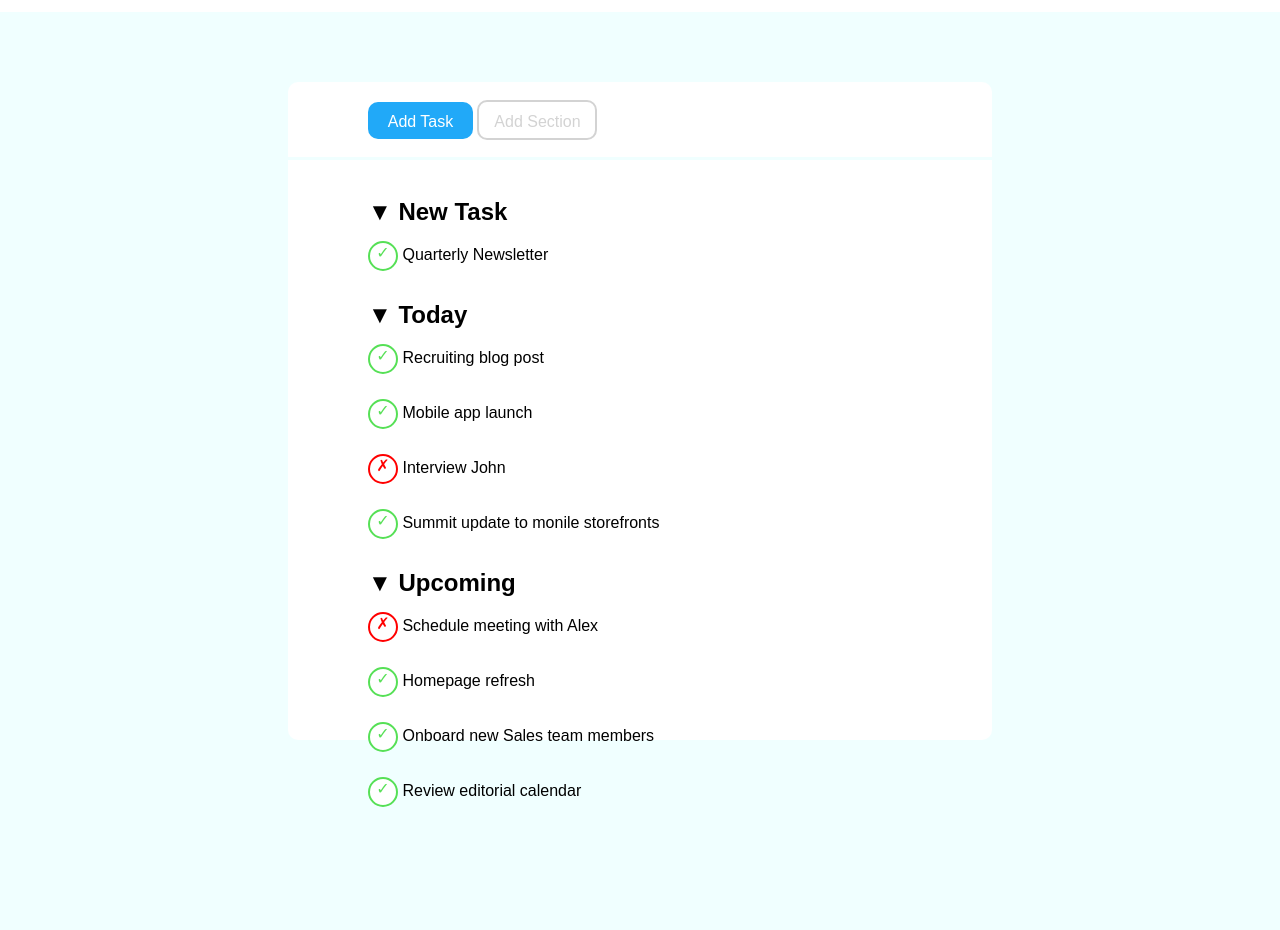
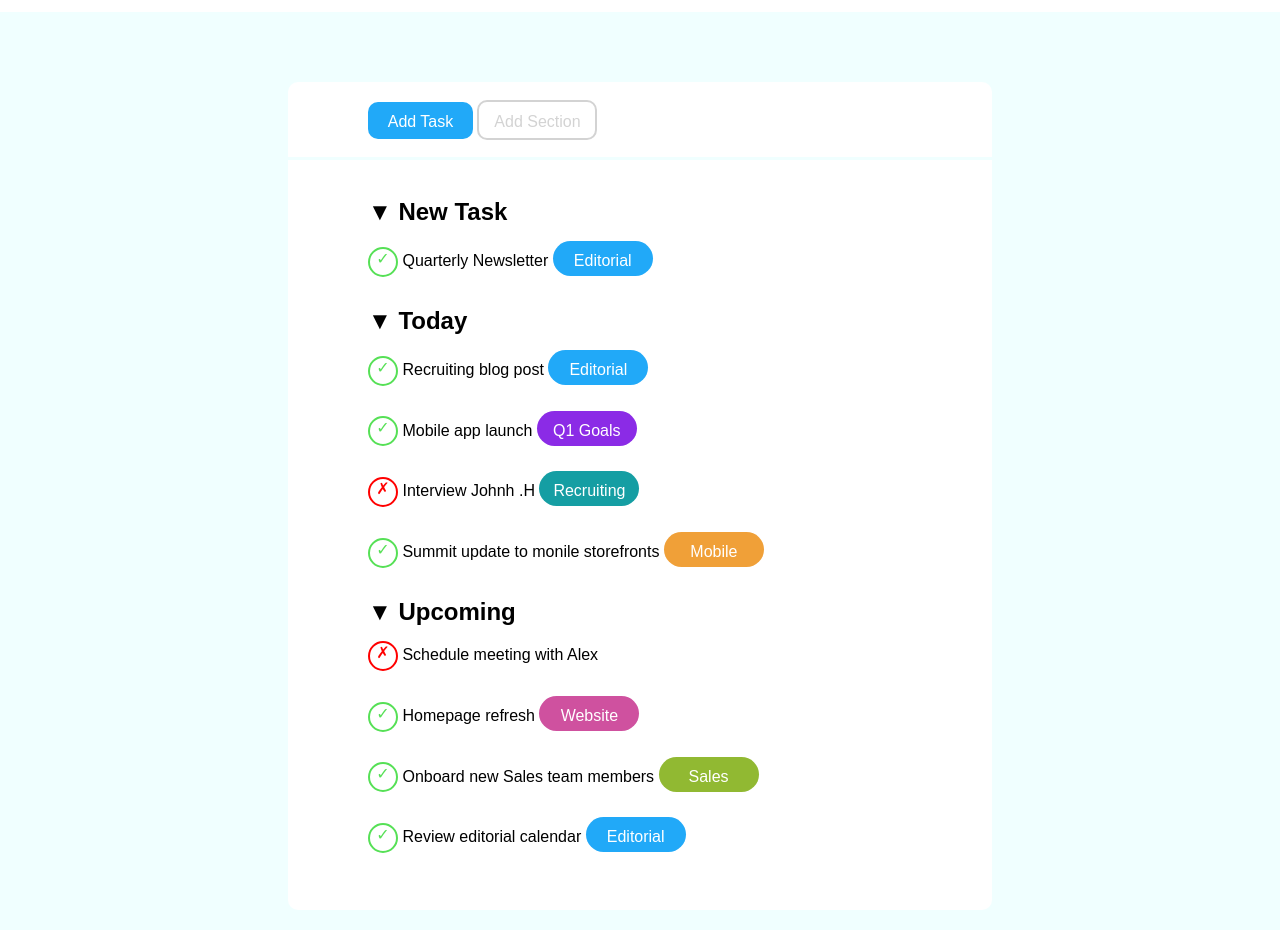
Before and after one commit to DavidC1103/html-css-toboolist, a plain HTML site: page index.html in a window 1280 px wide. Shown: the part 63-993 px from the top of the page. Before the commit the page ends 880 px from the top, so only its background shows below. Drawn offline with Linux system fonts and the light colour scheme.

Commit message:
[fix main] last commit

```diff
--- a/index.html
+++ b/index.html
@@ -27,21 +27,21 @@
     <div class="info">
       <h2>&#9660 New Task</h2>
 
-      <div class="menu"><span class="spunta">&#10003</span> Quarterly Newsletter</div>
+      <div class="menu"><span class="spunta">&#10003</span> Quarterly Newsletter <span class="editorial">Editorial</span></div>
 
       <h2>&#9660 Today</h2>
 
-      <div class="menu"><span class="spunta">&#10003</span> Recruiting blog post</div>
-      <div class="menu"><span class="spunta">&#10003</span> Mobile app launch</div>
-      <div class="menu"><span class="x">&#10007;</span> Interview John</div>
-      <div class="menu"><span class="spunta">&#10003</span> Summit update to monile storefronts</div>
+      <div class="menu"><span class="spunta">&#10003</span> Recruiting blog post <span class="editorial">Editorial</span></div>
+      <div class="menu"><span class="spunta">&#10003</span> Mobile app launch <span class="Q1">Q1 Goals</span></div>
+      <div class="menu"><span class="x">&#10007;</span> Interview Johnh .H <span class="recruiting">Recruiting</span></div>
+      <div class="menu"><span class="spunta">&#10003</span> Summit update to monile storefronts <span class="mobile">Mobile</span></div>
 
       <h2>&#9660 Upcoming</h2>
 
       <div class="menu"><span class="x">&#10007;</span> Schedule meeting with Alex</div>
-      <div class="menu"><span class="spunta">&#10003</span> Homepage refresh</div>
-      <div class="menu"><span class="spunta">&#10003</span> Onboard new Sales team members</div>
-      <div class="menu"><span class="spunta">&#10003</span> Review editorial calendar</div>
+      <div class="menu"><span class="spunta">&#10003</span> Homepage refresh <span class="website">Website</span></div>
+      <div class="menu"><span class="spunta">&#10003</span> Onboard new Sales team members <span class="sales">Sales</span></div>
+      <div class="menu"><span class="spunta">&#10003</span> Review editorial calendar <span class="editorial">Editorial</span></div>
 
 
 
--- a/style.css
+++ b/style.css
@@ -69,13 +69,14 @@ nav .section{
 
 div.info{
   background-color: white;
-  height: 580px;
+  height: 750px;
   margin-top: 3px;
   border-bottom-right-radius: 10px;
   border-bottom-left-radius: 10px;
   padding: 18px;
   text-align: left;
   padding-left: 80px;
+  margin-bottom: 20px;
 }
 
 h2{
@@ -112,3 +113,69 @@ h2{
   vertical-align: middle;
 
 }
+
+.editorial{
+    display: inline-block;
+    background-color: #21a9f8;
+    height: 35px;
+    width: 100px;
+    line-height: 40px;
+    text-align: center;
+    border-radius: 20px;
+    color: white;
+}
+
+.Q1{
+  display: inline-block;
+  background-color: #8b2be6;
+  height: 35px;
+  width: 100px;
+  line-height: 40px;
+  text-align: center;
+  border-radius: 20px;
+  color: white;
+}
+
+.recruiting{
+  display: inline-block;
+  background-color: #159ea3;
+  height: 35px;
+  width: 100px;
+  line-height: 40px;
+  text-align: center;
+  border-radius: 20px;
+  color: white;
+}
+
+.mobile{
+  display: inline-block;
+  background-color: #f0a038;
+  height: 35px;
+  width: 100px;
+  line-height: 40px;
+  text-align: center;
+  border-radius: 20px;
+  color: white;
+}
+
+.website{
+  display: inline-block;
+  background-color: #cf519f;
+  height: 35px;
+  width: 100px;
+  line-height: 40px;
+  text-align: center;
+  border-radius: 20px;
+  color: white;
+}
+
+.sales{
+  display: inline-block;
+  background-color: #91b932;
+  height: 35px;
+  width: 100px;
+  line-height: 40px;
+  text-align: center;
+  border-radius: 20px;
+  color: white;
+}
```
